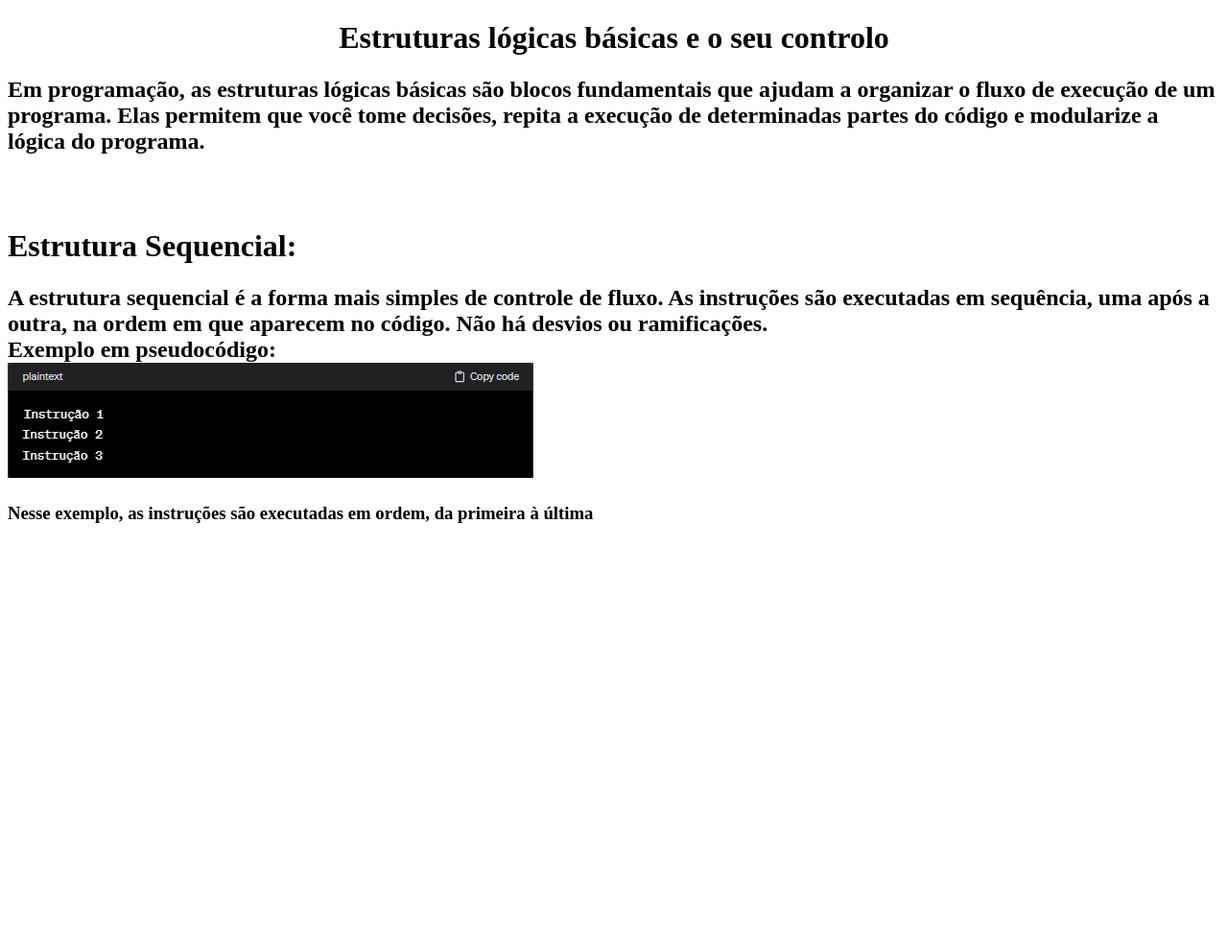
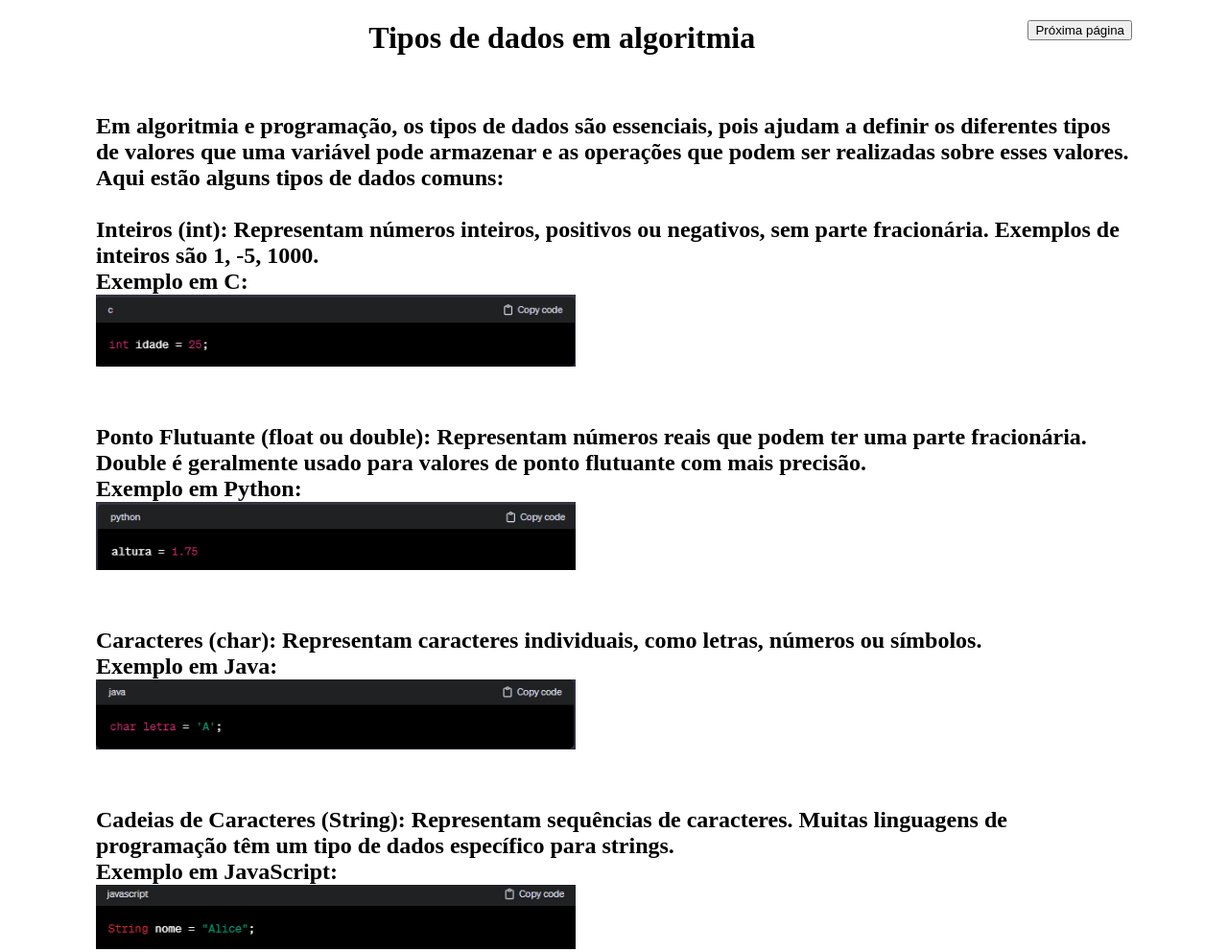
Before and after one commit to tomaspreira08/Algoritmos, a plain HTML site: page index.html in a window 1280 px wide. Shown: the top 992 px of the page at 96% size. Before the commit the page ends 800 px from the top, so only its background shows below. Drawn offline with Linux system fonts and the light colour scheme.

Commit message:
mudança de tema e começo da pesquisa

```diff
--- a/index.html
+++ b/index.html
@@ -4,23 +4,64 @@
     <meta charset="UTF-8">
     <meta name="viewport" content="width=device-width, initial-scale=1.0">
     <title>Algoritmos</title>
+    <link rel="stylesheet" href="style.css">
 </head>
 <body>
- <center><h1>Estruturas lógicas básicas e o seu controlo</h1> </center>
-<h2>Em programação, as estruturas lógicas básicas são blocos fundamentais que ajudam a organizar o fluxo de execução de um programa. Elas permitem que você tome decisões, repita a execução de determinadas partes do código e modularize a lógica do programa. </h2> <br>
+    <a href="variaveis e constantes.html"><button class="pagina-button">Próxima página</button></a>
+    <center><h1> Tipos de dados em algoritmia </h1> </center> <br>
+  <h2> Em algoritmia e programação, os tipos de dados são essenciais, pois ajudam a definir os diferentes tipos de valores que uma variável pode armazenar e as operações que podem ser realizadas sobre esses valores. Aqui estão alguns tipos de dados comuns:<br>
+    <br>
+    Inteiros (int): Representam números inteiros, positivos ou negativos, sem parte fracionária. Exemplos de inteiros são 1, -5, 1000.<br>
+    Exemplo em C:<br>
+    <img src="Imágens/Inteiros-tipos de dados.png" width="500"> <br>
 <br>
-<h1>Estrutura Sequencial:</h1>
-<h2>A estrutura sequencial é a forma mais simples de controle de fluxo. As instruções são executadas em sequência, uma após a outra, na ordem em que aparecem no código. Não há desvios ou ramificações. <br>
-Exemplo em pseudocódigo:<br>
-<img src="estrutura sequencial pseudocodigo.png"><br>
-<h3>Nesse exemplo, as instruções são executadas em ordem, da primeira à última</h3>
+<br>
+Ponto Flutuante (float ou double): Representam números reais que podem ter uma parte fracionária. Double é geralmente usado para valores de ponto flutuante com mais precisão.<br>
+
+Exemplo em Python:<br>
+<img src="Imágens/ponto flutuante-tipos de dados.png" width="500"> <br>
+<br>
+<br>
+Caracteres (char): Representam caracteres individuais, como letras, números ou símbolos.<br>
+
+Exemplo em Java: <br>
+<img src="Imágens/caractetres-tipos de dados.png" width="500"><br>
+<br>
+<br>
+Cadeias de Caracteres (String): Representam sequências de caracteres. Muitas linguagens de programação têm um tipo de dados específico para strings.<br>
+
+Exemplo em JavaScript:<br>
+<img src="Imágens/cadeia de caracteres- tipos de dados.png" width="500"><br>
+<br>
+<br>
+Booleanos (bool): Representam valores lógicos verdadeiro ou falso.<br>
+
+Exemplo em C++:<br>
+<img src="Imágens/booleanos.png" width="500"><br>
+<br>
+<br>
+Listas/Arrays: São coleções ordenadas de elementos do mesmo tipo. Os elementos podem ser acessados por meio de índices.<br>
+
+Exemplo em Python:<br>
+<img src="Imágens/listas -arrays.png" width="500"><br>
+<br>
+<br>
+Registros/Estruturas (Struct ou Record): Permitem agrupar diferentes tipos de dados sob uma única estrutura.<br>
+
+Exemplo em C#:<br>
+<img src="Imágens/Registos-estruturas.png" width="500"><br>
+<br>
+<br>
+Apontadores (Pointer): Armazenam endereços de memória, permitindo manipulação direta da memória.<br>
+
+Exemplo em C:<br>
+<img src="Imágens/Apontadores.png" width="500"><br>
+<br>
+<br>
+Esses são alguns dos tipos de dados fundamentais, mas muitas linguagens de programação oferecem tipos mais avançados e estruturas de dados complexas para lidar com situações específicas. A escolha do tipo de dados certo é crucial para o desenvolvimento eficiente e sem erros de algoritmos e programas.
+<br>
+<br>
 </h2>
-
-
-
-
-
-
 
 </body>
 </html>
--- a/style.css
+++ b/style.css
@@ -0,0 +1,7 @@
+body {
+    margin-left: 100px;
+    margin-right: 100px;
+}
+.pagina-button{
+    float: right; /* Alinha o botão à direita */
+}
```
Also changed, not shown: variaveis e constantes.html (added, +21 -0 lines), Imágens/Apontadores.png (added), Imágens/Inteiros-tipos de dados.png (added), Imágens/Registos-estruturas.png (added), Imágens/booleanos.png (added), Imágens/cadeia de caracteres- tipos de dados.png (added), Imágens/caractetres-tipos de dados.png (added), Imágens/listas -arrays.png (added), Imágens/ponto flutuante-tipos de dados.png (added), Imágens/variaveis.png (added), estrutura sequencial pseudocodigo.png (deleted).
